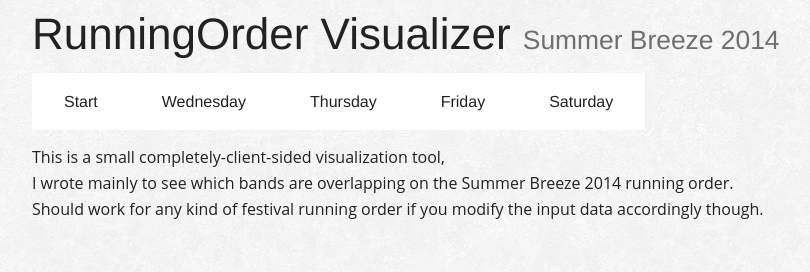
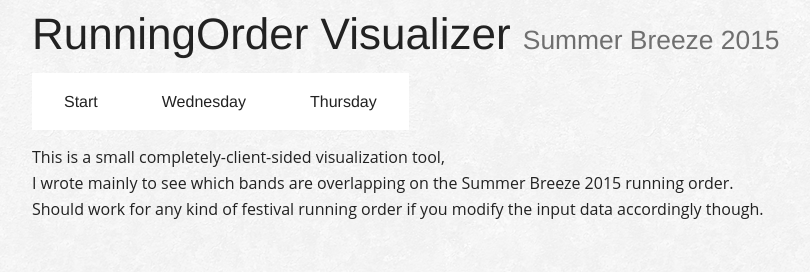
Before and after one commit to WoodenDoors/RunningOrderVisualizer, a website: page index.html in a window 1280 px wide. Both pictures are taken after a click on the link "Load". Shown: the top 272 px of the page, without its empty margins (108-918 px from the left). Drawn offline with Linux system fonts and the light colour scheme.

Commit message:
updated with Summer Breeze 2015 data (incomplete)
only Wednesday and Thursday so far

```diff
--- /dev/null
+++ b/data/sb2015.json
@@ -0,0 +1,266 @@
+{
+	"days": [
+		{
+			"day": "Wednesday",
+			"stages": [
+				{
+					"stage": "T-Stage",
+					"bands": [
+						{
+							"band": "DIABLO BLVD",
+							"from": "2015-08-12T16:00",
+							"until": "2015-08-12T16:45"
+						},
+						{
+							"band": "BATTLE BEAST",
+							"from": "2015-08-12T17:15",
+							"until": "2015-08-12T18:00"
+						},
+						{
+							"band": "AVATARIUM",
+							"from": "2015-08-12T18:30",
+							"until": "2015-08-12T19:15"
+						},
+						{
+							"band": "PANZER",
+							"from": "2015-08-12T19:45",
+							"until": "2015-08-12T20:45"
+						},
+						{
+							"band": "SONIC SYNDICATE",
+							"from": "2015-08-12T21:14",
+							"until": "2015-08-12T22:15"
+						},
+						{
+							"band": "DEATH ANGEL",
+							"from": "2015-08-12T23:00",
+							"until": "2015-08-13T00:00"
+						},
+						{
+							"band": "DEVILMENT",
+							"from": "2015-08-13T00:45",
+							"until": "2015-08-13T01:30"
+						},
+						{
+							"band": "STEVE ’N’ SEAGULLS",
+							"from": "2015-08-13T02:15",
+							"until": "2015-08-13T03:00"
+						}
+
+					]
+				},{
+					"stage": "Camel Stage",
+					"bands": [
+						{
+							"band": "Blasmusik Illenschwang",
+							"from": "2015-08-12T14:00",
+							"until": "2015-08-12T15:00"
+						},
+						{
+							"band": "AUTUMNAL",
+							"from": "2015-08-12T16:45",
+							"until": "2015-08-12T17:15"
+						},
+						{
+							"band": "HARK",
+							"from": "2015-08-12T18:00",
+							"until": "2015-08-12T18:30"
+						},
+						{
+							"band": "FALLOCH",
+							"from": "2015-08-12T19:15",
+							"until": "2015-08-12T19:45"
+						},
+						{
+							"band": "DESERTED FEAR",
+							"from": "2015-08-12T20:45",
+							"until": "2015-08-12T21:15"
+						},
+						{
+							"band": "DEMONICAL",
+							"from": "2015-08-12T22:15",
+							"until": "2015-08-12T23:00"
+						},
+						{
+							"band": "ISOLE",
+							"from": "2015-08-13T00:00",
+							"until": "2015-08-13T00:45"
+						},
+						{
+							"band": "NERVOSA",
+							"from": "2015-08-13T01:30",
+							"until": "2015-08-13T02:15"
+						}
+
+					]
+				}
+			]
+		},
+		{
+			"day": "Thursday",
+			"stages": [
+				{
+					"stage": "Main Stage",
+					"bands": [
+						{
+							"band": "TROLLFEST",
+							"from": "2015-08-13T11:00",
+							"until": "2015-08-13T11:45"
+						},{
+							"band": "THE SIRENS",
+							"from": "2015-08-13T12:40",
+							"until": "2015-08-13T13:25"
+						},{
+							"band": "CORVUS CORAX",
+							"from": "2015-08-13T14:20",
+							"until": "2015-08-13T15:05"
+						},{
+							"band": "DIE APOKALYPTISCHEN REITER",
+							"from": "2015-08-13T16:00",
+							"until": "2015-08-13T17:00"
+						},{
+							"band": "BLACK STONE CHERRY",
+							"from": "2015-08-13T18:10",
+							"until": "2015-08-13T19:10"
+						},{
+							"band": "OPETH",
+							"from": "2015-08-13T20:20",
+							"until": "2015-08-13T21:35"
+						},{
+							"band": "KREATOR",
+							"from": "2015-08-13T22:55",
+							"until": "2015-08-14T00:15"
+						}
+					]
+				}, {
+					"stage": "Pain Stage",
+					"bands": [
+						{
+							"band": "MEGAHERZ",
+							"from": "2015-08-13T11:50",
+							"until": "2015-08-13T12:35"
+						},{
+							"band": "KYLE GASS BAND",
+							"from": "2015-08-13T13:30",
+							"until": "2015-08-13T14:15"
+						},{
+							"band": "TANKARD",
+							"from": "2015-08-13T15:10",
+							"until": "2015-08-13T15:55"
+						},{
+							"band": "DESTRUCTION",
+							"from": "2015-08-13T17:05",
+							"until": "2015-08-13T18:05"
+						},{
+							"band": "SODOM",
+							"from": "2015-08-13T19:15",
+							"until": "2015-08-13T20:15"
+						},{
+							"band": "SALTATIO MORTIS",
+							"from": "2015-08-13T21:50",
+							"until": "2015-08-13T22:50"
+						},{
+							"band": "AMORPHIS",
+							"from": "2015-08-14T00:20",
+							"until": "2015-08-14T01:30"
+						}
+					]
+				}, {
+					"stage": "T-Stage",
+					"bands": [
+						{
+							"band": "NE OBLIVISCARIS",
+							"from": "2015-08-13T13:00",
+							"until": "2015-08-13T13:45"
+						},{
+							"band": "HÄMATOM",
+							"from": "2015-08-13T14:15",
+							"until": "2015-08-13T15:00"
+						},{
+							"band": "OBEY THE BRAVE",
+							"from": "2015-08-13T15:30",
+							"until": "2015-08-13T16:15"
+						},{
+							"band": "OST+FRONT",
+							"from": "2015-08-13T16:45",
+							"until": "2015-08-13T17:30"
+						},{
+							"band": "BETRAYING THE MARTYRS",
+							"from": "2015-08-13T18:00",
+							"until": "2015-08-13T18:45"
+						},{
+							"band": "DORNENREICH",
+							"from": "2015-08-13T19:15",
+							"until": "2015-08-13T20:00"
+						},{
+							"band": "CARNIFEX",
+							"from": "2015-08-13T20:30",
+							"until": "2015-08-13T21:15"
+						},{
+							"band": "EISREGEN",
+							"from": "2015-08-13T21:45",
+							"until": "2015-08-13T22:45"
+						},{
+							"band": "AGALLOCH",
+							"from": "2015-08-13T23:15",
+							"until": "2015-08-14T00:15"
+						},{
+							"band": "DEATH TO ALL",
+							"from": "2015-08-14T00:45",
+							"until": "2015-08-14T01:45"
+						},{
+							"band": "CARACH ANGREN",
+							"from": "2015-08-14T02:15",
+							"until": "2015-08-14T03:00"
+						}
+					]
+				}, {
+					"stage": "Camel Stage",
+					"bands": [
+						{
+							"band": "HELL CITY",
+							"from": "2015-08-13T13:45",
+							"until": "2015-08-13T14:15"
+						},{
+							"band": "DRESCHER",
+							"from": "2015-08-13T15:00",
+							"until": "2015-08-13T15:30"
+						},{
+							"band": "ROGASH",
+							"from": "2015-08-13T16:15",
+							"until": "2015-08-13T16:45"
+						},{
+							"band": "NACHTGESCHREI",
+							"from": "2015-08-13T17:30",
+							"until": "2015-08-13T18:00"
+						},{
+							"band": "ANTROPOMORPHIA",
+							"from": "2015-08-13T18:45",
+							"until": "2015-08-13T19:15"
+						},{
+							"band": "JOHN COFFEY",
+							"from": "2015-08-13T20:15",
+							"until": "2015-08-13T20:45"
+						},{
+							"band": "VITJA",
+							"from": "2015-08-13T21:15",
+							"until": "2015-08-13T21:45"
+						},{
+							"band": "DEAD LORD",
+							"from": "2015-08-13T22:45",
+							"until": "2015-08-13T23:15"
+						},{
+							"band": "THE GREEN RIVER BURIAL",
+							"from": "2015-08-14T00:15",
+							"until": "2015-08-14T00:45"
+						},{
+							"band": "C R O W N",
+							"from": "2015-08-14T01:45",
+							"until": "2015-08-14T02:15"
+						}
+					]
+				}
+			]
+		}
+	]
+}
--- a/index.html
+++ b/index.html
@@ -2,7 +2,7 @@
 <html class="no-js" lang="en">
   <head>
     <meta charset="utf-8" />
-    <title>Summer Breeze 2014 Running Order</title>
+    <title>Summer Breeze 2015 Running Order</title>
     <meta name="viewport" content="width=device-width, initial-scale=1.0" />
     <title>Setlist Visualizer</title>
     <link rel="stylesheet" href="css/normalize.css" />
@@ -13,7 +13,7 @@
   </head>
   <body>
     <header class="row">
-      <h1>RunningOrder Visualizer <small>Summer Breeze 2014</small></h1>
+      <h1>RunningOrder Visualizer <small title="only Wednesday and Thursday so far">Summer Breeze 2015</small></h1>
     </header>
 
     <section id="container" class="row">
@@ -31,7 +31,7 @@
       <div id="main-content" class="tabs-content">
         <section class="content active" id="home">
           <p>This is a small completely-client-sided visualization tool,
-            <br/>I wrote mainly to see which bands are overlapping on the Summer Breeze 2014 running order.
+            <br/>I wrote mainly to see which bands are overlapping on the Summer Breeze 2015 running order.
           <br/>Should work for any kind of festival running order if you modify the input data accordingly though.</p>
           <a href="#" id="loadEverything" class="button">Load</a>
         </section>
@@ -43,7 +43,7 @@
 
     <footer class="row footer">
       <p>source code on <a href="https://github.com/WoodenDoors/RunningOrderVisualizer">github</a></p>
-      <p>data from <a href="http://www.summer-breeze.de/de/dateien/running-order/running-order-2014.pdf">the Summer-Breeze running order</a></p>
+      <p>data from <a href="http://www.summer-breeze.de/de/dateien/running-order/2015-run-nin.gorder.pdf">the Summer-Breeze running order</a></p>
       <p>tools: <a href="http://jquery.com/">jquery</a>, <a href="http://foundation.zurb.com/">foundation</a>, <a href="http://d3js.org/">d3</a>, <a href="http://modernizr.com/">Modernizr</a>, <a href="http://subtlepatterns.com/">subtlepatterns</a></p>
 
     </footer>
@@ -62,7 +62,7 @@
       } else {
 
         $('#loadEverything').on('click', function(){
-          d3.json("data/sb2014.json", function(data) {
+          d3.json("data/sb2015.json", function(data) {
             var content = d3.select('#main-content'),
                 nav = d3.select('#main-nav');
 
```
Also changed, not shown: README.md.
